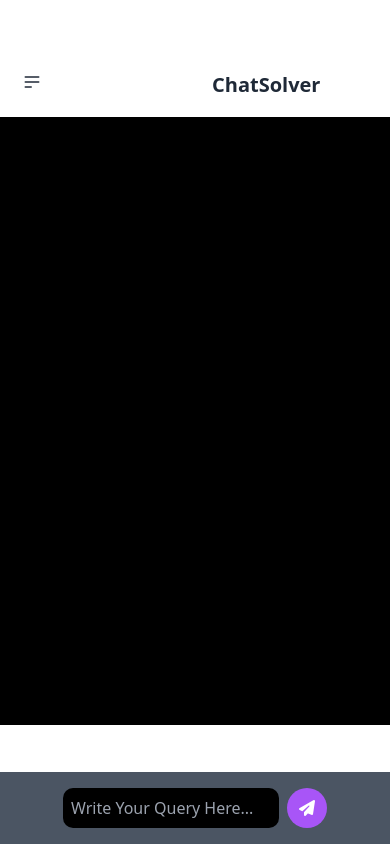
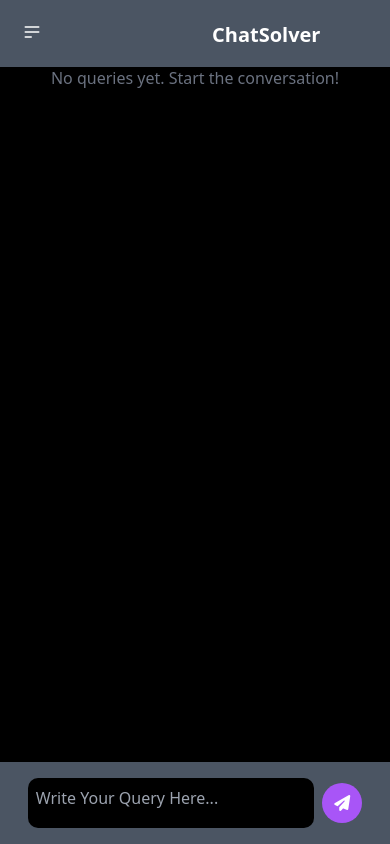
Before and after one commit to sanjitpal123/Chatsolver, a React (Vite) app: page / in a window 390 px wide. Built offline with nearby package versions, Linux system fonts and the light colour scheme.

Commit message:
Responsive check

```diff
--- a/src/Component/Chat.jsx
+++ b/src/Component/Chat.jsx
@@ -39,13 +39,13 @@
   };
 
   return (
-    <div className="w-full min-h-[80vh] mt-[50px] md:mt-[0px] relative">
+    <div className="w-full min-h-[85vh] mt-[50px] md:mt-[0px] ">
       <div className="min-h-[85%] bg-black overflow-y-scroll p-4 pb-[80px]">
         {AllQuestion.length > 0 ? (
           AllQuestion.map((element, index) => (
             <div key={index} className="mb-4">
               <div className="flex justify-end">
-                <div className="max-w-[75%] bg-purple-600 text-white rounded-lg p-3 shadow-lg">
+                <div className="max-w-[75%] my-1 bg-purple-600 text-white rounded-lg p-3 shadow-lg">
                   {element}
                 </div>
               </div>
@@ -67,7 +67,7 @@
       <div className="w-full fixed bottom-0 left-0 md:left-10 border-1 border-white bg-gray-600 text-white p-4 flex justify-center items-center gap-2">
         <textarea
           placeholder="Write Your Query Here..."
-          className="min-h-[50px]w-[80%] md:w-[60%] text-white bg-black p-2 resize-none overflow-y-auto rounded-[10px]"
+          className="min-h-[50px] w-[80%] lg:w-[60%] text-white bg-black p-2 resize-none overflow-y-auto rounded-[10px]"
           rows="1"
           onKeyDown={handleKeyDown}
           onChange={handleChange}
--- a/src/Component/Navbar.jsx
+++ b/src/Component/Navbar.jsx
@@ -1,6 +1,6 @@
 function Navbar() {
     return (
-      <div className="navbar bg-base-100 block md:hidden z-50 fixed ">
+      <div className="navbar bg-gray-600 text-white block md:hidden z-50 fixed top-0">
         <div className="navbar-start">
           <div className="dropdown">
             <div tabIndex={0} role="button" className="btn btn-ghost btn-circle">
@@ -19,20 +19,7 @@
                 />
               </svg>
             </div>
-            <ul
-              tabIndex={0}
-              className="menu menu-sm dropdown-content bg-base-100 rounded-box z-[1] mt-3 w-52 p-2 shadow"
-            >
-              <li>
-                <a>Homepage</a>
-              </li>
-              <li>
-                <a>Portfolio</a>
-              </li>
-              <li>
-                <a>About</a>
-              </li>
-            </ul>
+
           </div>
         </div>
         <div className="navbar-center">
```
